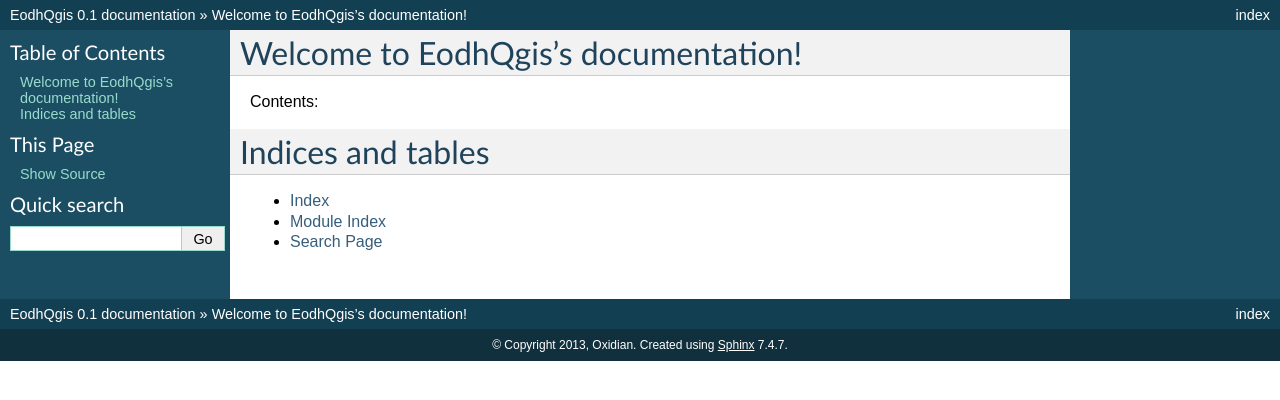
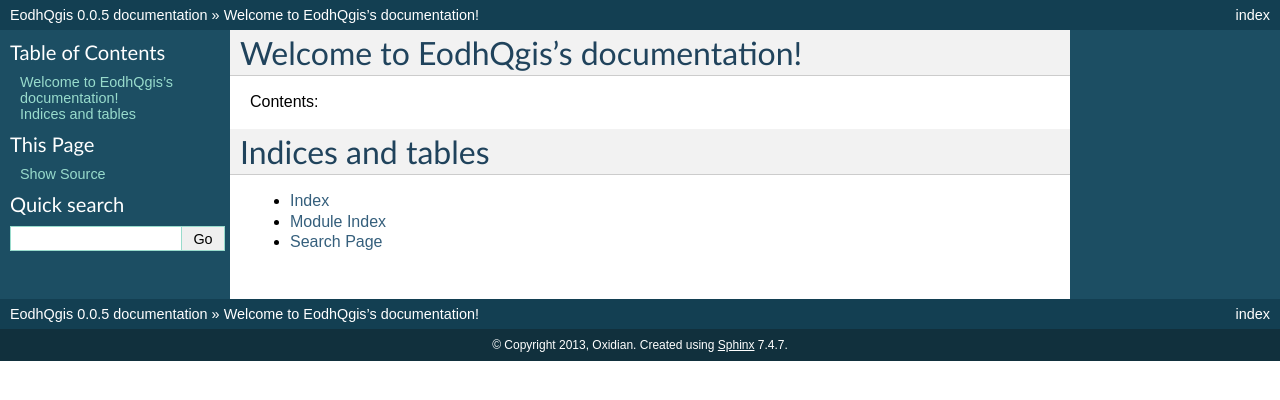
Before and after one commit to EO-DataHub/eodh-qgis, a Sphinx documentation site: the page built from help/source/index.rst, in a window 1280 px wide. Shown: the top 400 px of the page. Built offline with Sphinx 7.4.7, drawn with Linux system fonts in a browser that asks for light colours; formulas are drawn with MathJax 3.

Commit message:
Fix version in metadata.txt

```diff
--- a/help/source/conf.py
+++ b/help/source/conf.py
@@ -48,9 +48,9 @@
 # built documents.
 #
 # The short X.Y version.
-version = '0.1'
+version = "0.0.5"
 # The full version, including alpha/beta/rc tags.
-release = '0.1'
+release = "0.0.5"
 
 # The language for content autogenerated by Sphinx. Refer to documentation
 # for a list of supported languages.
--- a/metadata.txt
+++ b/metadata.txt
@@ -6,7 +6,7 @@
 name=EODH Workflows
 qgisMinimumVersion=3.0
 description=Access and run workflows on the EODH
-version=0.1
+version=0.0.5
 author=Oxidian
 email=daniel@oxidian.com
 
```
